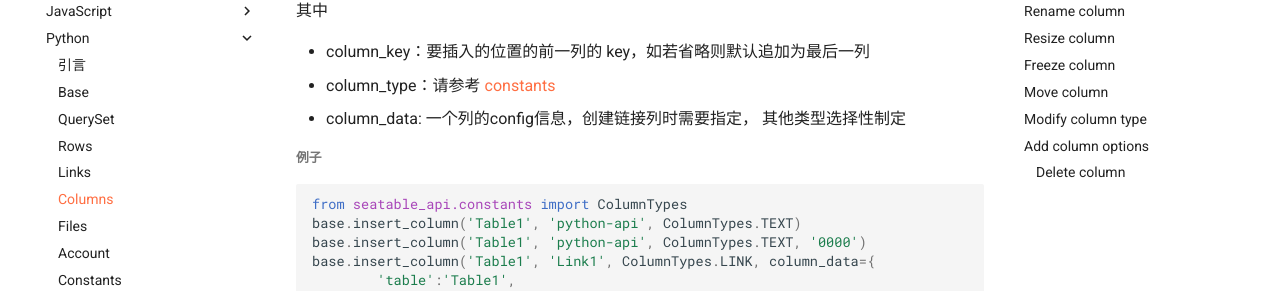
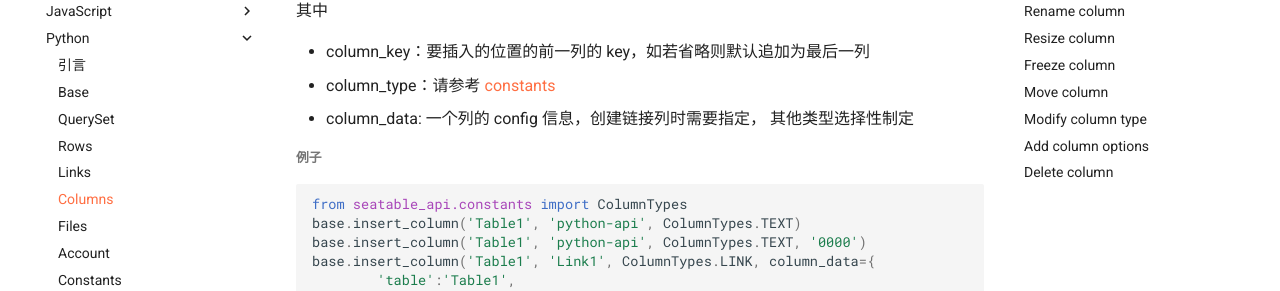
Before and after one commit to seatable/seatable-scripts-cn, an MkDocs documentation site: the page built from manual/python/columns.md, in a window 1280 px wide and 900 px high, scrolled down 421 px. Shown: the part 151-442 px from the top of the window. Built offline with MkDocs 1.6.1 and Material for MkDocs 9.7.7, drawn with Linux system fonts in a browser that asks for light colours; comment, search, counter and statistics services are not loaded.

Commit message:
format update

````diff
--- a/manual/python/columns.md
+++ b/manual/python/columns.md
@@ -27,7 +27,7 @@
 
 * column_key：要插入的位置的前一列的 key，如若省略则默认追加为最后一列
 * column_type：请参考 [constants](../constants)
-* column_data: 一个列的config信息，创建链接列时需要指定， 其他类型选择性制定
+* column_data: 一个列的 config 信息，创建链接列时需要指定， 其他类型选择性制定
 
 ##### 例子
 
@@ -127,7 +127,7 @@
 base.modify_column_type('Table1', 'nePI', ColumnTypes.NUMBER)
 ```
 
-### Add column options
+#### Add column options
 
 单选，多选列专用，添加选项
 
````
Also changed, not shown: manual/python/links.md (+3 -3 lines).
